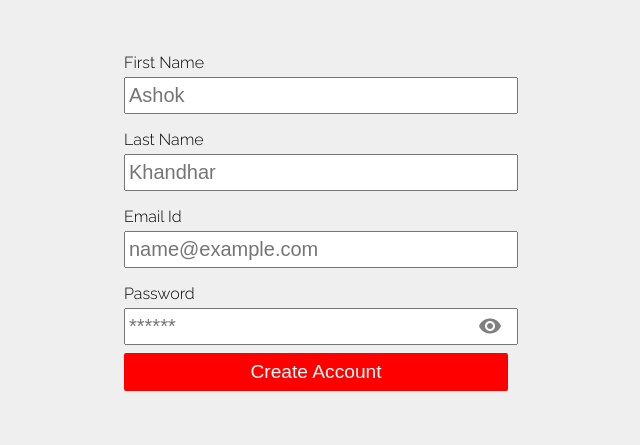
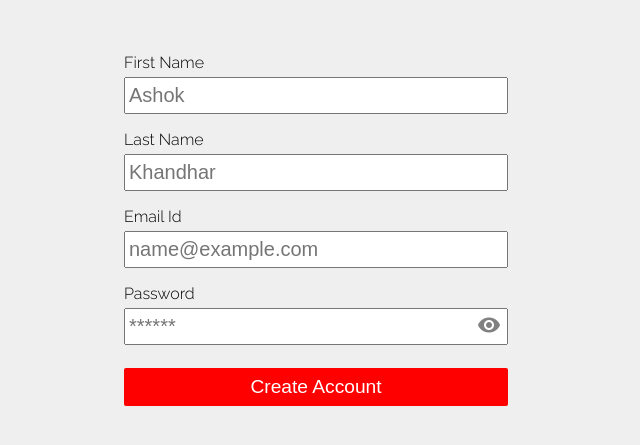
Before and after one commit to ashokkhandhar/Form-Validation, a plain HTML site: page index.html in a window 1280 px wide. Shown: the part 99-544 px from the top of the page, without its empty margins (324-964 px from the left). Drawn offline with Linux system fonts and the light colour scheme.

Commit message:
added border-box style

```diff
--- a/style.css
+++ b/style.css
@@ -1,5 +1,7 @@
 @import url('https://fonts.googleapis.com/css2?family=Raleway:wght@300&display=swap');
-
+*{
+  box-sizing: border-box;
+}
 body{
   display: flex;
   flex-direction: column;
@@ -60,6 +62,8 @@ body{
   background-color: white;
   border: none;
   cursor: pointer;
+  padding: 0;
+  margin-right: 7px;
 }
 
 .view-btn-show{
@@ -69,14 +73,18 @@ body{
 .button {
   cursor: pointer;
   color: white;
-  background-color: red;
+  background-color: #ff0000;
   border: none;
   border-radius: 2px;
   padding: 8px;
   font-size: 1.2rem;
   width: 100%;
+  margin-top: 15px;
+}
+.button:hover{
+  background-color: #ff0000a8;
 }
 
 .button:active{
-  background-color: rgb(208, 0, 0);
+  background-color: #ff0000;
 }
```
